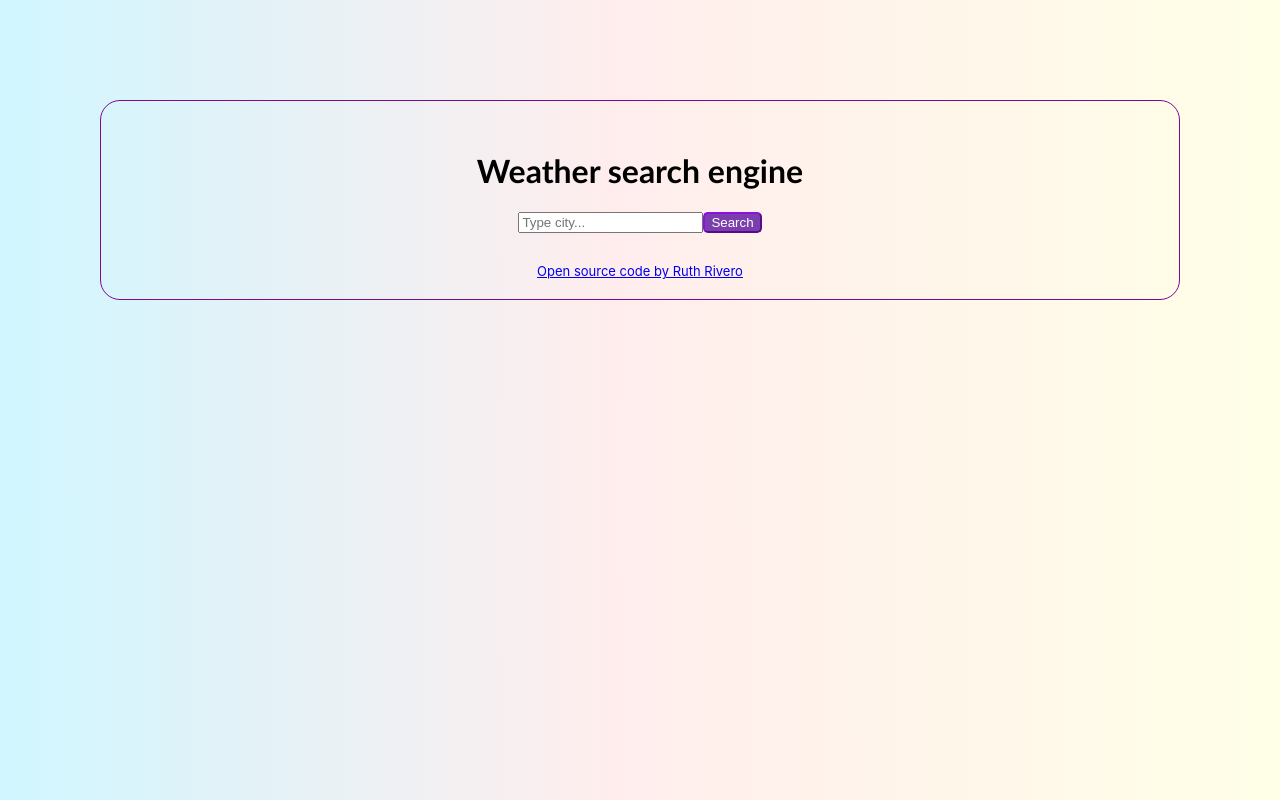
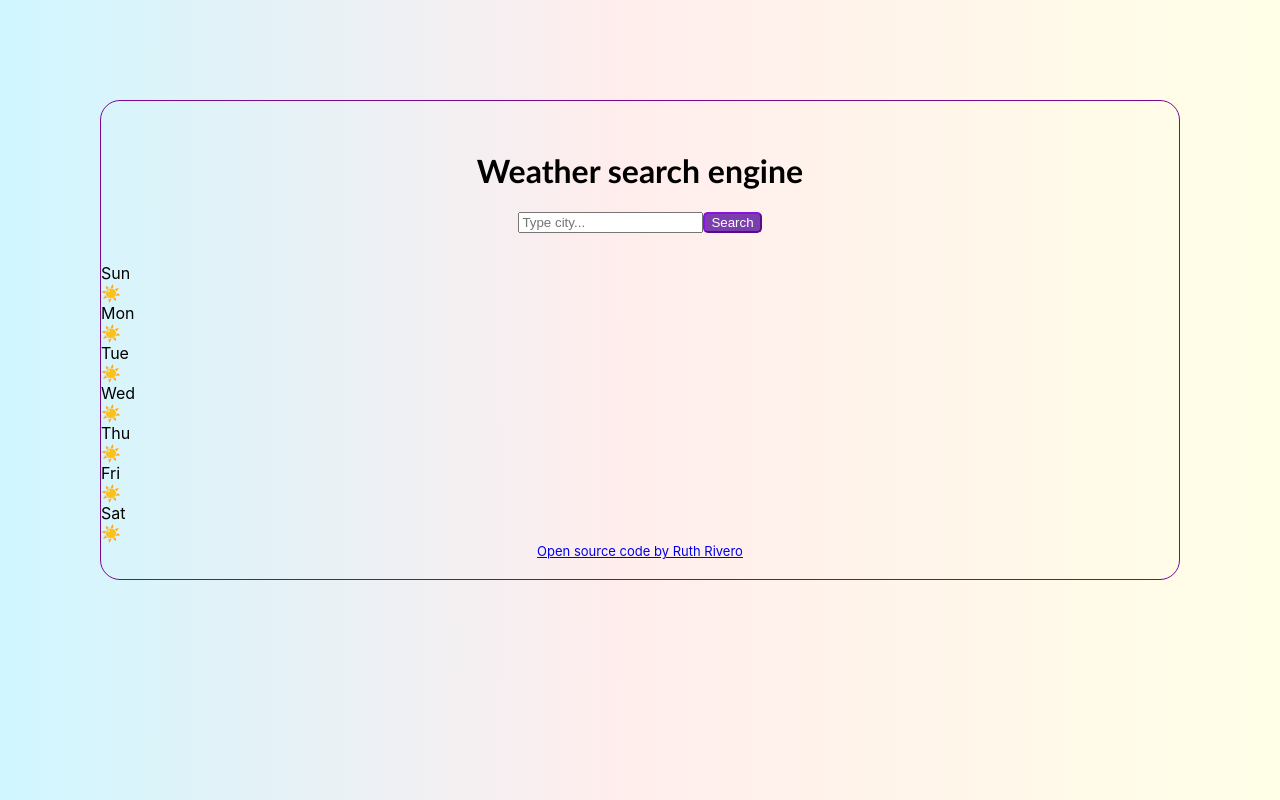
Before and after one commit to RuthRivero/ReactWeatherApp, a React (Create React App) app: page / in a window 1280 px wide. Built offline with nearby package versions, Linux system fonts and the light colour scheme.

Commit message:
add forecast

```diff
--- a/src/App.js
+++ b/src/App.js
@@ -1,4 +1,5 @@
 import "./App.css";
+import Forecast from "./Forecast";
 import SearchWeather from "./SearchWeather";
 
 function App() {
@@ -6,6 +7,7 @@ function App() {
     <div className="container">
       <h1>Weather search engine</h1>
       <SearchWeather />
+      <Forecast />
       <a href="https://github.com/RuthRivero/ReactWeatherApp">
         Open source code by Ruth Rivero
       </a>
--- /dev/null
+++ b/src/Forecast.js
@@ -0,0 +1,40 @@
+import React from "react";
+
+export default function Forecast() {
+  return (
+    <div>
+      <div class="row">
+        <div class="col-sm-2">
+          <div class="day">Sun</div>
+          <div class="day-icon">☀️</div>
+        </div>
+      </div>
+      <div class="row">
+        <div class="col-sm-2">
+          <div class="day">Mon</div>
+          <div class="day-icon">☀️</div>
+        </div>
+      </div>
+      <div class="col-sm-2">
+        <div class="day">Tue</div>
+        <div class="day-icon">☀️</div>
+      </div>
+      <div class="col-sm-2">
+        <div class="day">Wed</div>
+        <div class="day-icon">☀️</div>
+      </div>
+      <div class="col-sm-2">
+        <div class="day">Thu</div>
+        <div class="day-icon">☀️</div>
+      </div>
+      <div class="col-sm-2">
+        <div class="day">Fri</div>
+        <div class="day-icon">☀️</div>
+      </div>
+      <div class="col-sm-2">
+        <div class="day">Sat</div>
+        <div class="day-icon">☀️</div>
+      </div>
+    </div>
+  );
+}
```
Also changed, not shown: public/index.html (+0 -10 lines).
